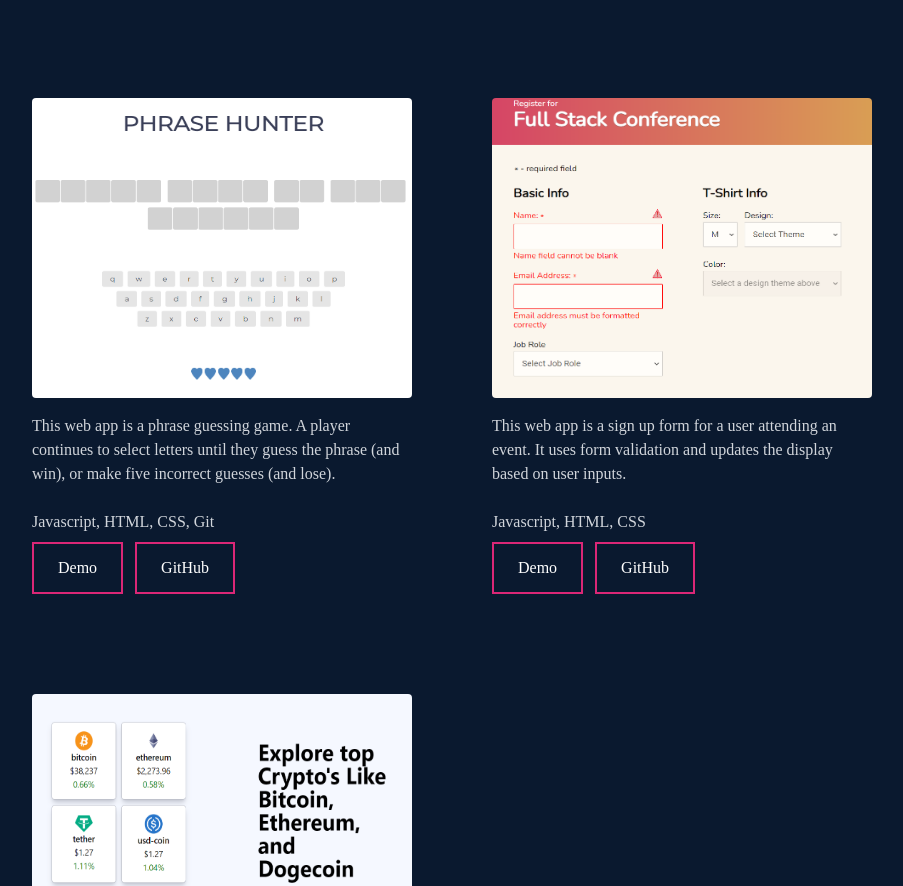
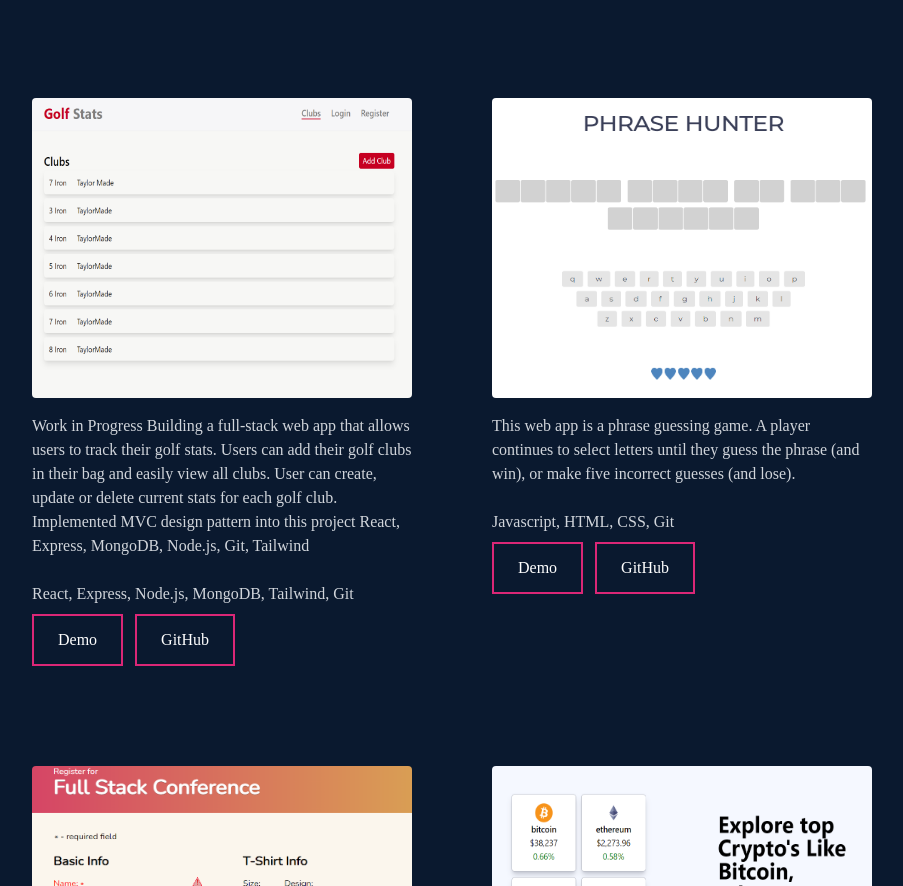
Before and after one commit to dougbeckwith/portfolio, a React (Create React App) app: page / in a window 1280 px wide. Shown: the part 2920-3806 px from the top of the page, without its empty margins (53-956 px from the left). Built offline with nearby package versions, Linux system fonts and the light colour scheme.

Commit message:
add project

```diff
--- a/src/projects.js
+++ b/src/projects.js
@@ -3,6 +3,7 @@ import img2 from './assets/project2.png'
 import img3 from './assets/project3.png'
 import img4 from './assets/project4.png'
 import img5 from './assets/project5.png'
+import img6 from './assets/project6.png'
 
 const Projects = [
   {
@@ -21,13 +22,28 @@ const Projects = [
     id: 1,
     image: img1,
     description: `This web app fetches the top 100 cryptocurrency data from an API.
-    It uses the returned data to display information about each cryptocurrency. You can also filter cryptocurrency's
+    It uses the returned data to display information about each cryptocurrency. You can filter cryptocurrencies,
     view charts, and make a watchlist. `,
     demo: true,
     demoLink: 'https://profound-lolly-382242.netlify.app',
     github: true,
     githubLink: 'https://github.com/dougbeckwith/crypto-search',
     technologies: ['React', 'JavaScript', 'Tailwind', 'Git'],
+  },
+  {
+    id: 6,
+    image: img6,
+    description: `Work in Progress Building a full-stack web app that allows users to track their golf stats.
+    Users can add their golf clubs in their bag and easily view all clubs.
+    User can create, update or delete current stats for each golf club.
+    Implemented MVC design pattern into this project
+    React, Express, MongoDB, Node.js, Git, Tailwind
+    `,
+    demo: true,
+    demoLink: 'https://golf-app-v2.herokuapp.com/clubs',
+    github: true,
+    githubLink: 'https://github.com/dougbeckwith/golf-stats-v2',
+    technologies: ['React', 'Express', 'Node.js', 'MongoDB', 'Tailwind', 'Git'],
   },
   {
     id: 2,
```
Also changed, not shown: src/assets/project1.png, src/assets/project6.png (added).
